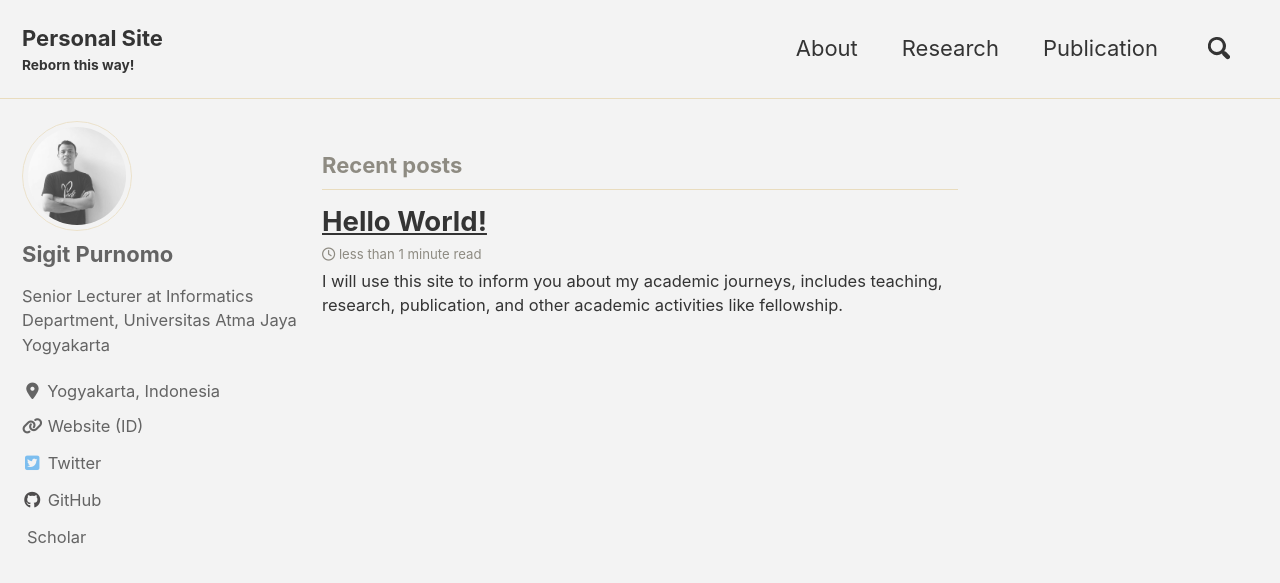
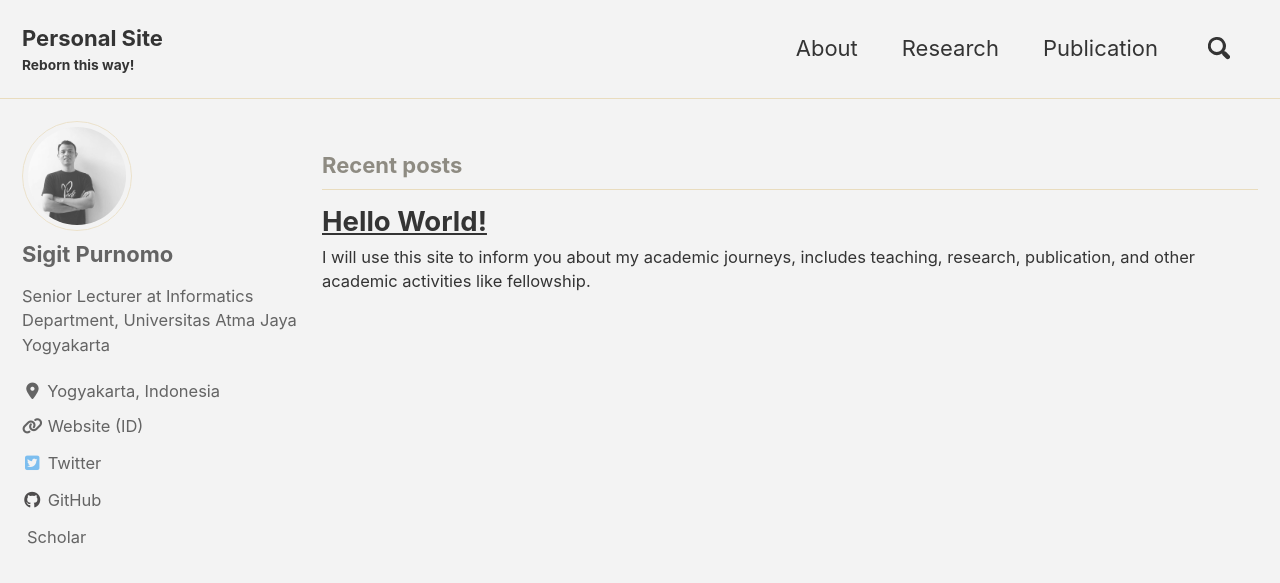
Before and after one commit to sigit-purnomo/sigit-purnomo.github.io, a Jekyll site: the page built from index.html, in a window 1280 px wide and 900 px high. Shown: the top 583 px of the window. Built offline with Jekyll 4.4.1, drawn with Linux system fonts in a browser that asks for light colours; cached includes are drawn as plain includes; nearby versions of some CDN libraries; the list of posts is cut into pages by our own code; a style sheet for code colours, icons or effects is not loaded; part of the change alters nothing that is shown.

Commit message:
Update _config.yml

```diff
--- a/_config.yml
+++ b/_config.yml
@@ -285,3 +285,14 @@ defaults:
       comments: # true
       share: true
       related: true
+      classes: wide
+
+defaults:
+  # _pages
+  - scope:
+      path: ""
+      type: pages
+    values:
+      layout: single
+      author_profile: true
+      classes: wide
```
